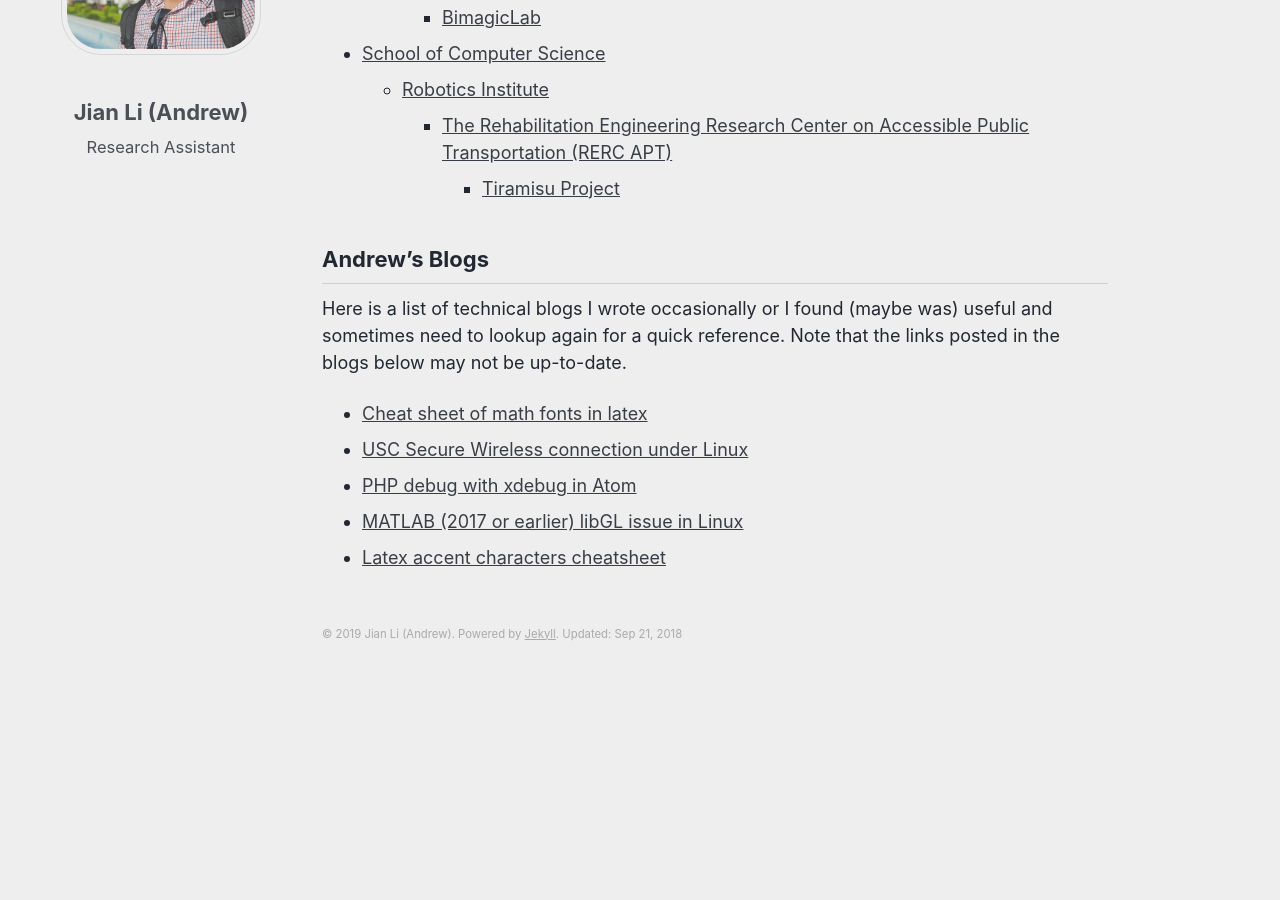
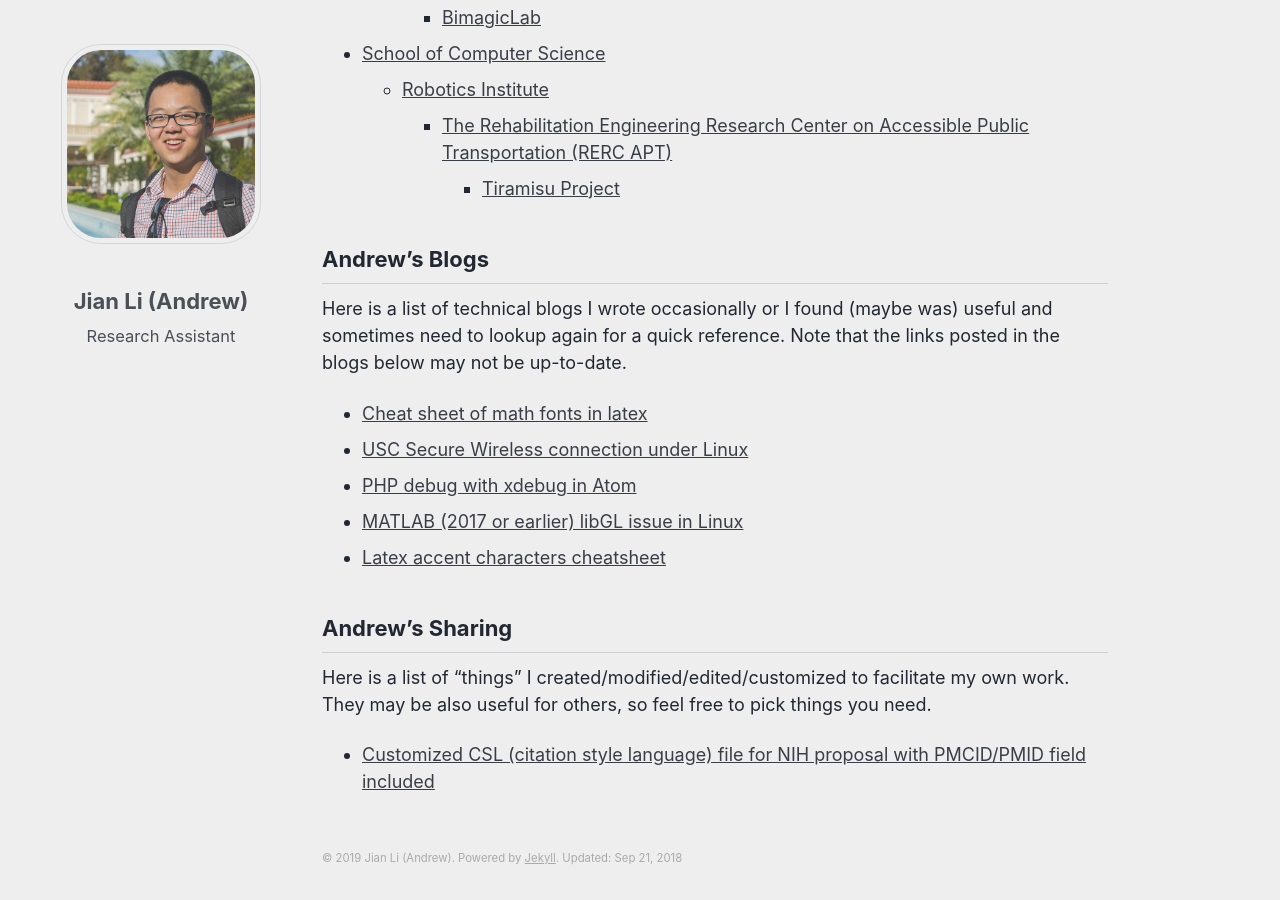
Before and after one commit to silencer1127/silencer1127.github.io, a Jekyll site: the page built from _pages/resources.md, in a window 1280 px wide and 900 px high, scrolled down 727 px. Built offline with Jekyll 4.4.1, drawn with Linux system fonts in a browser that asks for light colours; comment, search, counter and statistics services are not loaded; before the commit the page ends 1403 px from its top, so only the background shows below that.

Commit message:
added NIH proposal CSL file

```diff
--- a/_pages/resources.md
+++ b/_pages/resources.md
@@ -39,3 +39,9 @@ Here is a list of technical blogs I wrote occasionally or I found (maybe was) us
 * [PHP debug with xdebug in Atom](/blog/php_xdebug_atom)
 * [MATLAB (2017 or earlier) libGL issue in Linux](/blog/matlab_17_before_libGL_issue)
 * [Latex accent characters cheatsheet](/blog/latex_accents)
+
+## Andrew's Sharing
+
+Here is a list of "things" I created/modified/edited/customized to facilitate my own work. They may be also useful for others, so feel free to pick things you need.
+
+* [Customized CSL (citation style language) file for NIH proposal with PMCID/PMID field included](/files/csl/NIH_Proposal.csl)
```
Also changed, not shown: 1 other file.
